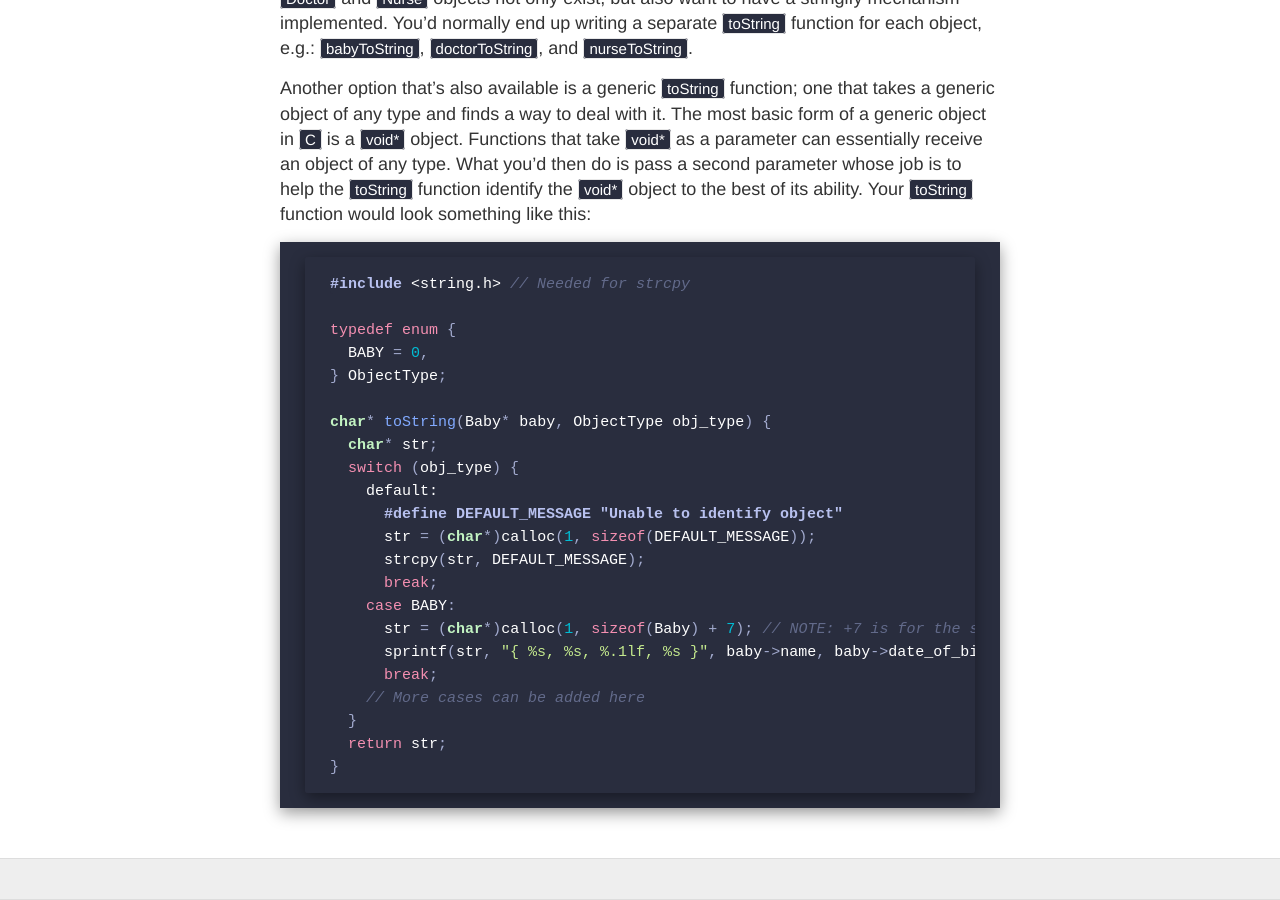
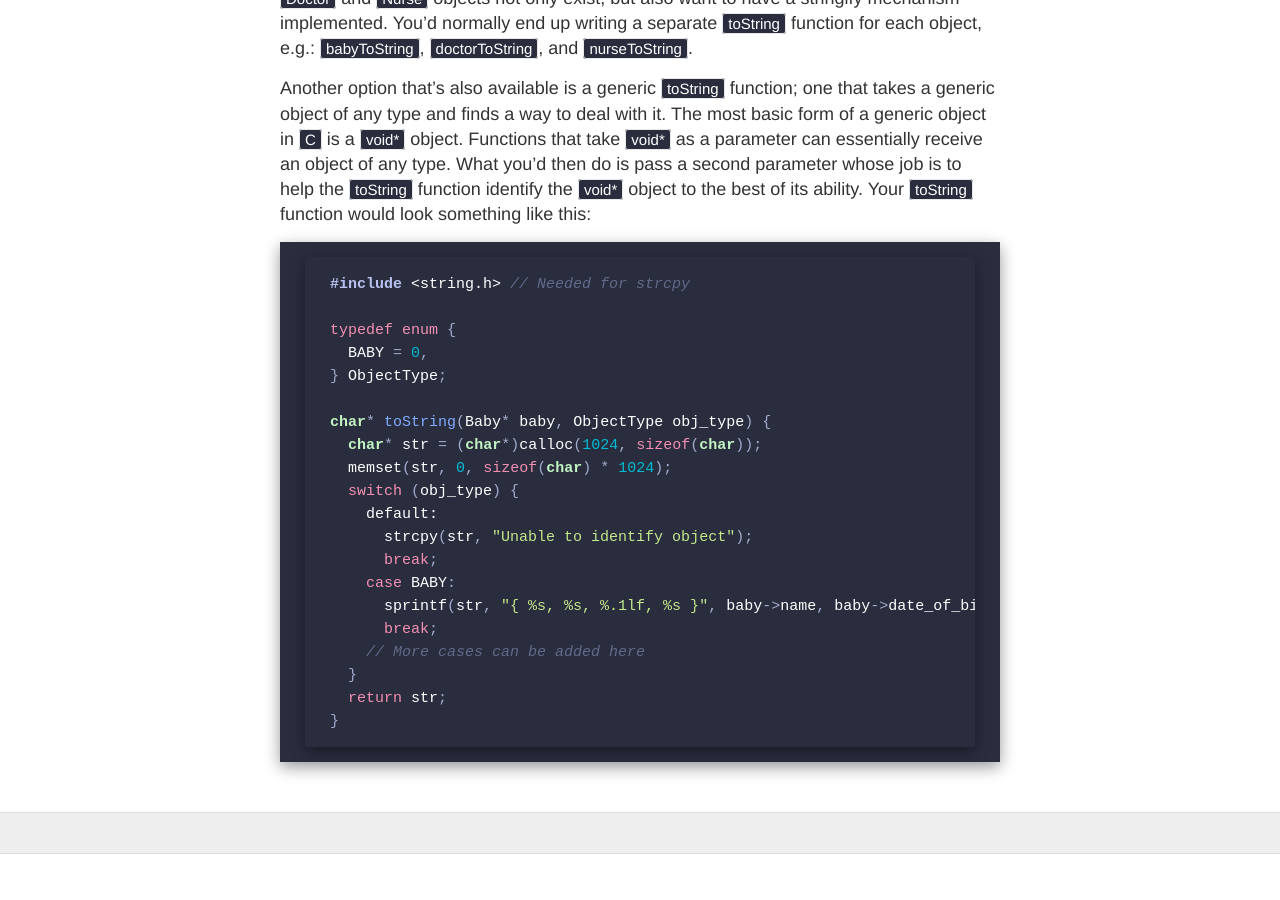
Before and after one commit to IQDevs/blog, a Jekyll site: the page built from _posts/2018-03-14-Object Oriented Programming in C.markdown, in a window 1280 px wide and 900 px high, scrolled down 1905 px. Built offline with Jekyll 4.4.1, drawn with Linux system fonts in a browser that asks for light colours; nearby versions of some CDN libraries; comment, search, counter and statistics services are not loaded; after the commit the page ends 2759 px from its top, so only the background shows below that.

Commit message:
Update 2018-03-14-Object Oriented Programming in C.markdown

```diff
--- a/_posts/2018-03-14-Object Oriented Programming in C.markdown
+++ b/_posts/2018-03-14-Object Oriented Programming in C.markdown
@@ -65,15 +65,13 @@ typedef enum {
 } ObjectType;
 
 char* toString(Baby* baby, ObjectType obj_type) {
-  char* str;
+  char* str = (char*)calloc(1024, sizeof(char));
+  memset(str, 0, sizeof(char) * 1024);
   switch (obj_type) {
     default:
-      #define DEFAULT_MESSAGE "Unable to identify object"
-      str = (char*)calloc(1, sizeof(DEFAULT_MESSAGE));
-      strcpy(str, DEFAULT_MESSAGE);
+      strcpy(str, "Unable to identify object");
       break;
     case BABY:
-      str = (char*)calloc(1, sizeof(Baby) + 7); // NOTE: +7 is for the spaces and the curly braces
       sprintf(str, "{ %s, %s, %.1lf, %s }", baby->name, baby->date_of_birth, baby->weight, baby->blood_type);
       break;
     // More cases can be added here
```
